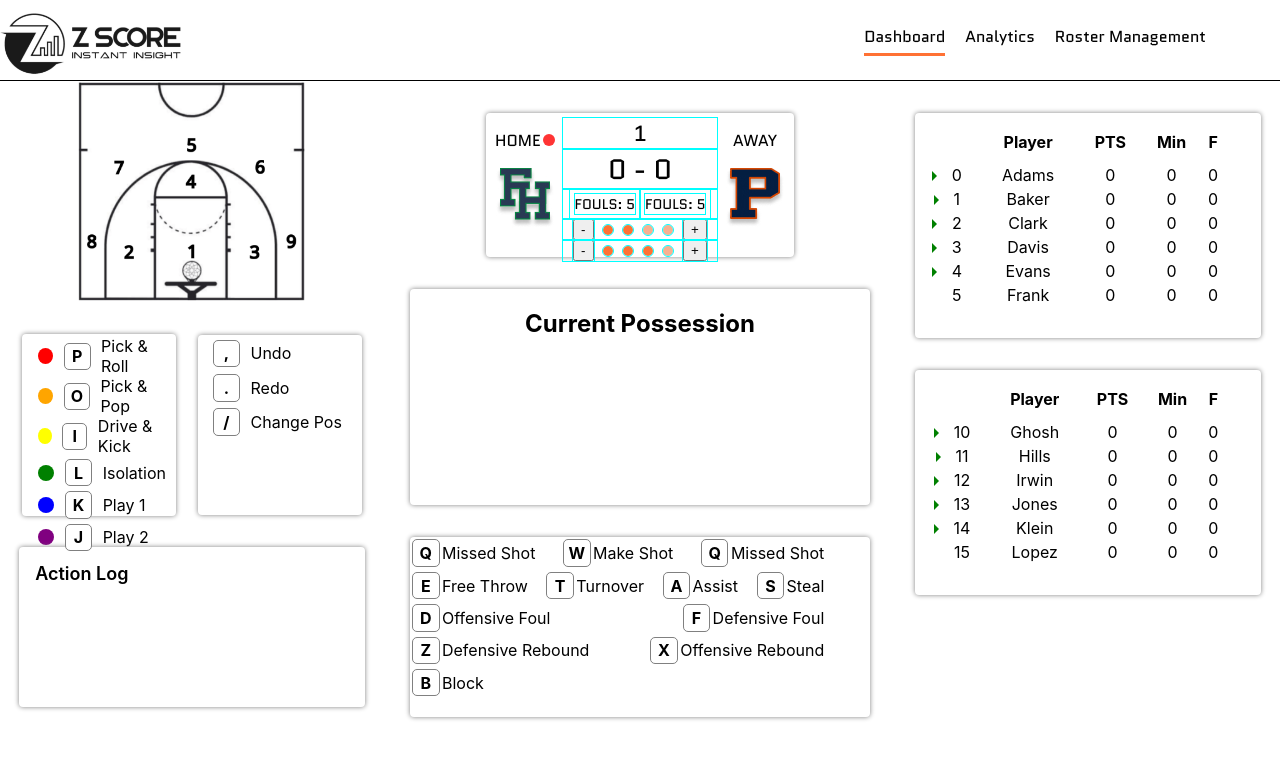
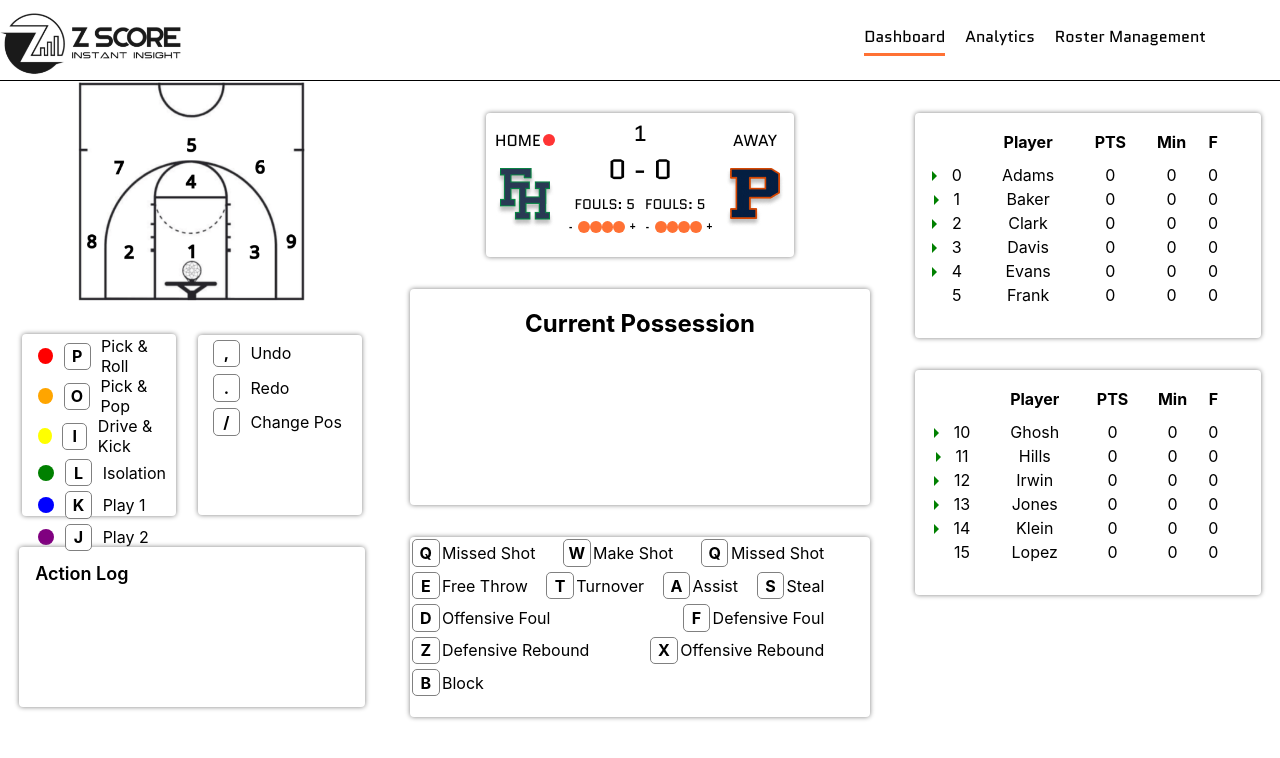
Before and after one commit to z-score-sports/data-entry-site-v2, a React (Create React App) app: page / in a window 1280 px wide. Shown: the top 758 px of the page. Built offline with nearby package versions, Linux system fonts and the light colour scheme.

Commit message:
timeouts styling and functionality complete

```diff
--- a/src/components/elements/ScoreView.css
+++ b/src/components/elements/ScoreView.css
@@ -5,9 +5,9 @@
     width: 50%;
 }
 
-.midSect * {
+/* .midSect * {
     outline: 1px solid aqua;
-}
+} */
 
 .foulCombinedSect{
     display: flex;
@@ -44,16 +44,20 @@
     padding: 1px;
     display: inline-block;
 }
+.scoreTimeoutSect {
+    display: flex;
+}
 
 .timeoutSect {
     display: flex;
     justify-content: space-evenly;
     align-items: center;
+    width: 50%;
 }
 
 .circle {
-    width: 10px;
-    height: 10px;
+    width: 12px;
+    height: 12px;
     border-radius: 50%;
 }
 
@@ -64,3 +68,22 @@
 .unfilled {
     background-color: #F8B091;
 }
+
+.timeoutButton {
+    font-size: x-small;
+    font-weight: 900;
+    width: 15px;
+    height: 15px;
+    padding: 0;
+    margin: 0;
+    text-align: center;
+    border-radius: 50%;
+    border: none;
+    cursor: pointer;
+    background-color: transparent;
+
+}
+
+.timeoutButton:hover {
+    background-color: lightgray;
+}
--- a/src/components/elements/ScoreView.tsx
+++ b/src/components/elements/ScoreView.tsx
@@ -1,12 +1,34 @@
 import { observer } from "mobx-react-lite";
-import { useContext, useState } from "react";
+import { useContext, useRef, useState } from "react";
 import { GameStateContext } from "../../App";
 import "./ScoreView.css";
 
 function ScoreView() {
     const context = useContext(GameStateContext);
-    const [homeTimeouts, setHomeTimeouts] = useState(2);
-    const [awayTimeouts, setAwayTimeouts] = useState(3);
+    const [homeTimeouts, setHomeTimeouts] = useState(4);
+    const [awayTimeouts, setAwayTimeouts] = useState(4);
+
+    const homeIncrease = useRef(null);
+    const awayIncrease = useRef(null);
+    const homeDecrease = useRef(null);
+    const awayDecrease = useRef(null);
+
+    const handleHomeIncrease = () => {
+        setHomeTimeouts(Math.min(homeTimeouts + 1, 4));
+        homeIncrease.current.blur();
+    };
+    const handleAwayIncrease = () => {
+        setAwayTimeouts(Math.min(awayTimeouts + 1, 4));
+        awayIncrease.current.blur();
+    };
+    const handleHomeDecrease = () => {
+        setHomeTimeouts(Math.max(0, homeTimeouts - 1));
+        homeDecrease.current.blur();
+    };
+    const handleAwayDecrease = () => {
+        setAwayTimeouts(Math.max(0, awayTimeouts - 1));
+        awayDecrease.current.blur();
+    };
 
     return (
         <>
@@ -35,7 +57,13 @@ function ScoreView() {
                 </div>
                 <div className="scoreTimeoutSect">
                     <div className="timeoutSect">
-                        <button>-</button>
+                        <button
+                            ref={homeDecrease}
+                            className="timeoutButton"
+                            onClick={handleHomeDecrease}
+                        >
+                            -
+                        </button>
                         {[...Array(4)].map((val, i) => (
                             <div
                                 className={`circle ${
@@ -45,10 +73,22 @@ function ScoreView() {
                                 }`}
                             ></div>
                         ))}
-                        <button>+</button>
+                        <button
+                            ref={homeIncrease}
+                            className="timeoutButton"
+                            onClick={handleHomeIncrease}
+                        >
+                            +
+                        </button>
                     </div>
                     <div className="timeoutSect">
-                        <button>-</button>
+                        <button
+                            ref={awayDecrease}
+                            className="timeoutButton"
+                            onClick={handleAwayDecrease}
+                        >
+                            -
+                        </button>
                         {[...Array(4)].map((val, i) => (
                             <div
                                 className={`circle ${
@@ -58,7 +98,13 @@ function ScoreView() {
                                 }`}
                             ></div>
                         ))}
-                        <button>+</button>
+                        <button
+                            ref={awayIncrease}
+                            className="timeoutButton"
+                            onClick={handleAwayIncrease}
+                        >
+                            +
+                        </button>
                     </div>
                 </div>
             </div>
```
